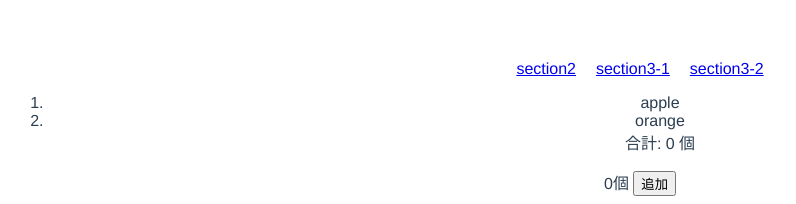
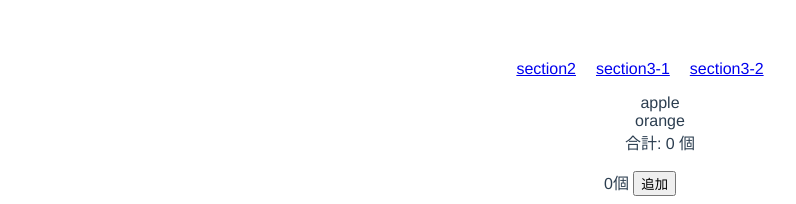
Before and after one commit to s-takizawa-0216/basic-vue, a Vue app: page /section3-1 in a window 1280 px wide. Shown: the top 204 px of the page, without its empty margins (0-796 px from the left). Built offline with nearby package versions, Linux system fonts and the light colour scheme; the HTML template or start-up script is replaced by a standard one.

Commit message:
change:見た目を修正。

```diff
--- a/src/components/Section3/FruitsList.vue
+++ b/src/components/Section3/FruitsList.vue
@@ -39,4 +39,7 @@ export default {
 
 <!-- Add "scoped" attribute to limit CSS to this component only -->
 <style scoped>
+ol {
+  list-style: none;
+}
 </style>
```
